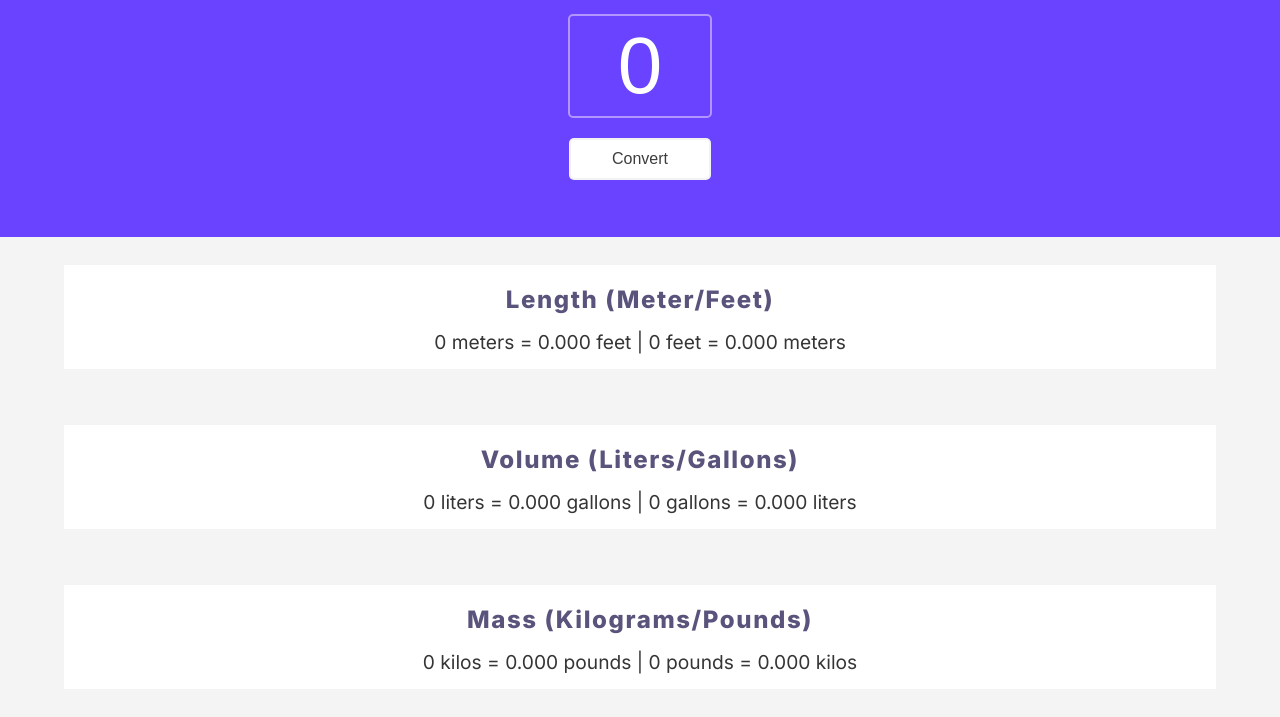
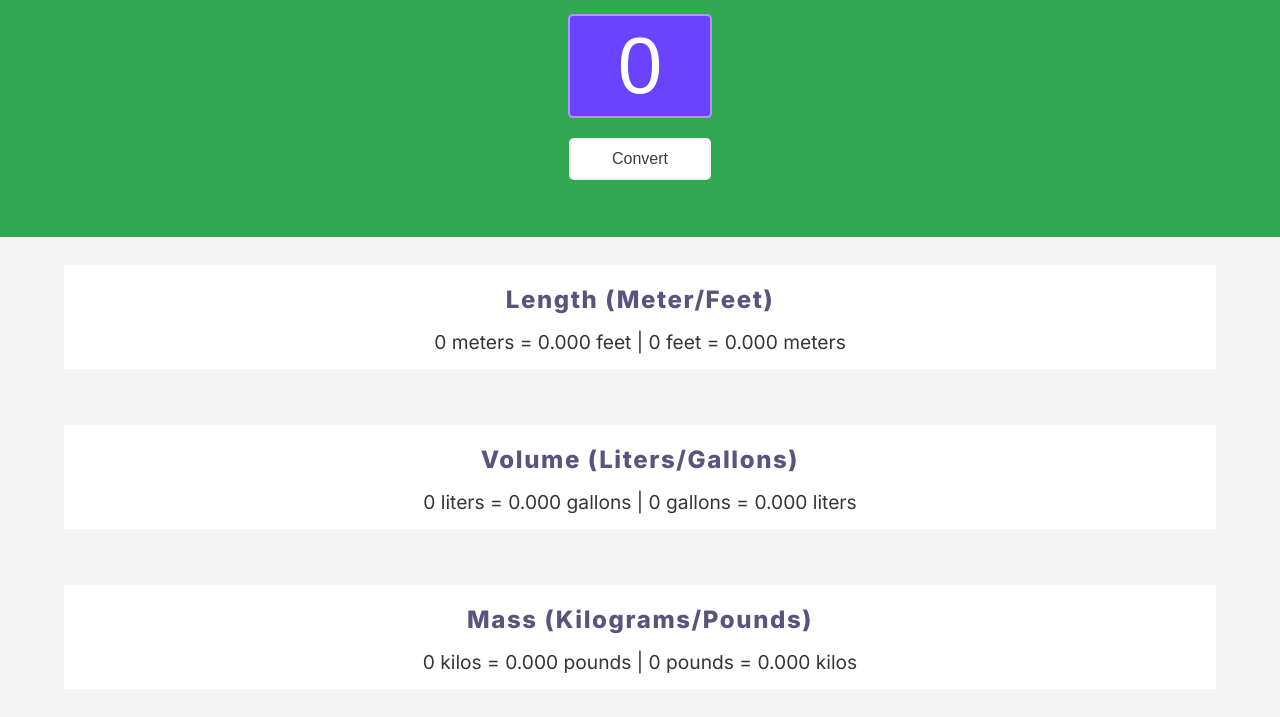
Before and after one commit to ElenaBlundell/Unit-Converter, a plain HTML site: page index.html in a window 1280 px wide. Shown: the part 123-840 px from the top of the page. Drawn offline with Linux system fonts and the light colour scheme.

Commit message:
changed header bg color

```diff
--- a/style.css
+++ b/style.css
@@ -15,7 +15,7 @@ header {
     flex-direction: column;
     justify-content: center;
 
-    background-color: #6943FF;
+    background-color: #32a852;
     font-weight: 800;
     height: 45vh;
 }
```
